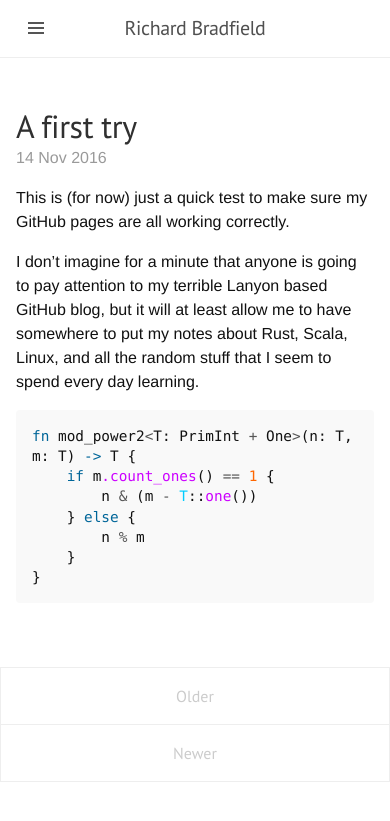
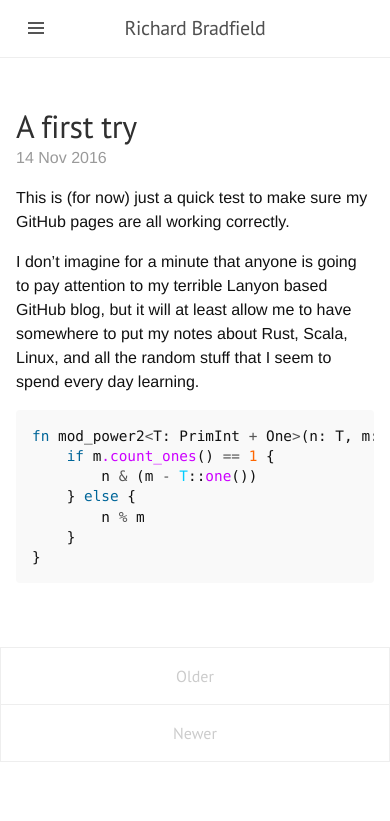
Before and after one commit to bradfier/bradfier.github.io, a Jekyll site: the page built from index.html, in a window 390 px wide. Shown: the top 821 px of the page. Built offline with Jekyll 4.4.1, drawn with Linux system fonts in a browser that asks for light colours; the list of posts is cut into pages by our own code.

Commit message:
Code scrolling horizontally on mobile

```diff
--- a/public/css/poole.css
+++ b/public/css/poole.css
@@ -167,8 +167,9 @@ pre {
   padding: 1rem;
   font-size: .9rem;
   line-height: 1.4;
-  white-space: pre;
-  white-space: pre-wrap;
+  white-space: nowrap;
+  white-space: nowrap;
+  overflow-x: auto;
   word-break: break-all;
   word-wrap: break-word;
   background-color: #f9f9f9;
@@ -177,6 +178,7 @@ pre code {
   padding: 0;
   font-size: 100%;
   color: inherit;
+  white-space: pre;
   background-color: transparent;
 }
 
```
